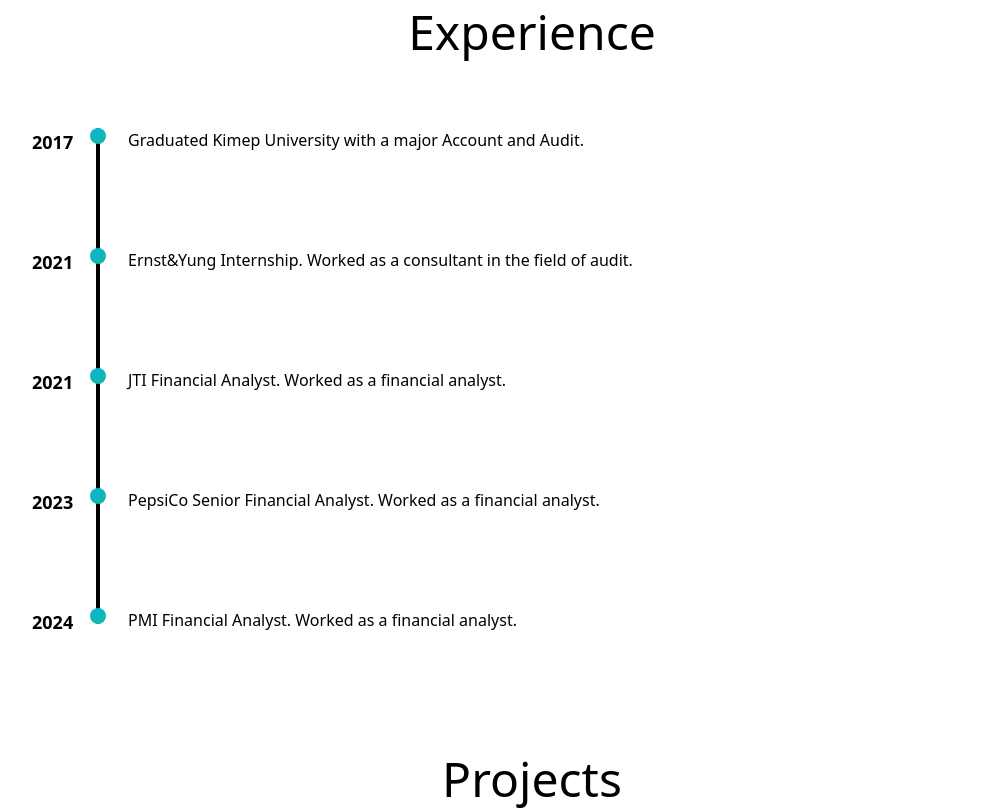
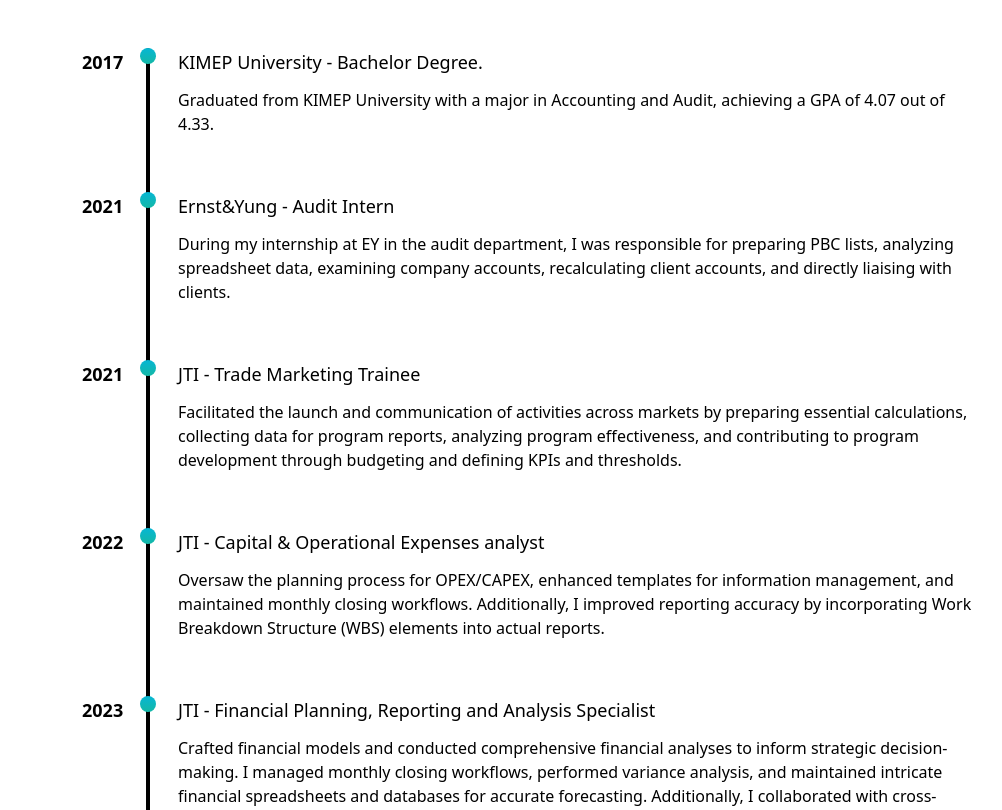
Before and after one commit to jwild22/project5-portfolio-app, a React (Vite) app: page / in a window 1280 px wide. Shown: the part 960-1770 px from the top of the page, without its empty margins (108-1110 px from the left). Built offline with nearby package versions, Linux system fonts and the light colour scheme.

Commit message:
experience change

```diff
--- a/src/pages/About.jsx
+++ b/src/pages/About.jsx
@@ -30,7 +30,7 @@
           challenges. <span className="text-xl">😁💻</span>
         </p>
       </div>
-      <div className="text-5xl flex justify-center gap-16 pb-3 text-gray-600">
+      <div className="text-5xl flex justify-center gap-16 text-gray-600">
         <AiFillLinkedin
           onClick={() =>
             window.location.assign(
--- a/src/pages/Experience.jsx
+++ b/src/pages/Experience.jsx
@@ -1,32 +1,74 @@
 export default function Experience() {
+  const experience = [
+    {
+      year: 2021,
+      company: 'Ernst&Yung',
+      position: 'Audit Intern',
+      description:
+        'During my internship at EY in the audit department, I was responsible for preparing PBC lists, analyzing spreadsheet data, examining company accounts, recalculating client accounts, and directly liaising with clients.',
+    },
+    {
+      year: 2021,
+      company: 'JTI',
+      position: 'Trade Marketing Trainee',
+      description:
+        'Facilitated the launch and communication of activities across markets by preparing essential calculations, collecting data for program reports, analyzing program effectiveness, and contributing to program development through budgeting and defining KPIs and thresholds.',
+    },
+    {
+      year: 2022,
+      company: 'JTI',
+      position: 'Capital & Operational Expenses analyst',
+      description:
+        'Oversaw the planning process for OPEX/CAPEX, enhanced templates for information management, and maintained monthly closing workflows. Additionally, I improved reporting accuracy by incorporating Work Breakdown Structure (WBS) elements into actual reports.',
+    },
+    {
+      year: 2023,
+      company: 'JTI',
+      position: 'Financial Planning, Reporting and Analysis Specialist',
+      description:
+        'Crafted financial models and conducted comprehensive financial analyses to inform strategic decision-making. I managed monthly closing workflows, performed variance analysis, and maintained intricate financial spreadsheets and databases for accurate forecasting. Additionally, I collaborated with cross-functional teams to gather financial data and assess the financial impact of proposed initiatives.',
+    },
+    {
+      year: 2023,
+      company: 'Anavate Partners',
+      position: 'Anaplan Model Builder',
+      description:
+        'Collaborated closely with clients, offering strategic recommendations for model design and implementation tailored to their business needs. I led the development of Anaplan models specifically for FP&A, facilitating streamlined budgeting, forecasting, and financial analysis processes. Through seamless integration of financial data from diverse sources, I ensured accurate and real-time analysis for informed decision-making. Additionally, I conducted specialized training sessions to empower clients in leveraging the FP&A-focused Anaplan models for strategic financial insights.',
+    },
+  ];
   return (
-    <div className="flex flex-col items-center md:h-screen justify-center gap-6">
+    <div className="flex flex-col items-center md:min-h-screen justify-center gap-4">
       <h3 className="text-5xl font-medium inline">Experience</h3>
-      <div className="w-11/12 md:w-10/12 mt-12 relative before:absolute before:top-0 before:left-16 before:rounded-full before:bottom-10 sm:before:bottom-2 before:w-1 before:bg-black">
+      <div className="w-11/12 md:w-9/12 mt-10 relative before:absolute before:top-0 before:left-16 before:rounded-full before:bottom-10 sm:before:bottom-2 before:w-1 before:bg-black">
         <div className="pl-24 relative before:w-4 before:h-4 before:bg-gradient-to-t before:from-teal-500 before:to-cyan-500 before:absolute before:rounded-full before:left-[58px]">
           <h3 className="absolute left-0 text-lg font-semibold">2017</h3>
-          <p>Graduated Kimep University with a major Account and Audit.</p>
-        </div>
-        <div className="pl-24 mt-24 relative before:w-4 before:h-4 before:bg-gradient-to-t before:from-teal-500 before:to-cyan-500 before:absolute before:rounded-full before:left-[58px]">
-          <h3 className="absolute left-0 text-lg font-semibold">2021</h3>
-          <p>
-            Ernst&Yung Internship. Worked as a consultant in the field of audit.
+          <p className="flex flex-col gap-3">
+            <h3 className="flex font-medium text-lg">
+              KIMEP University&nbsp;
+              <span className="font-normal"> - Bachelor Degree.</span>
+            </h3>
+            <p>
+              Graduated from KIMEP University with a major in Accounting and
+              Audit, achieving a GPA of 4.07 out of 4.33.
+            </p>
           </p>
         </div>
-        <div className="pl-24 mt-24 relative before:w-4 before:h-4 before:bg-gradient-to-t before:from-teal-500 before:to-cyan-500 before:absolute before:rounded-full before:left-[58px]">
-          <h3 className="absolute left-0 text-lg font-semibold">2021</h3>
-          <p>JTI Financial Analyst. Worked as a financial analyst.</p>
-        </div>
-        <div className="pl-24 mt-24 relative before:w-4 before:h-4 before:bg-gradient-to-t before:from-teal-500 before:to-cyan-500 before:absolute before:rounded-full before:left-[58px]">
-          <h3 className="absolute left-0 text-lg font-semibold">2023</h3>
-          <p>
-            PepsiCo Senior Financial Analyst. Worked as a financial analyst.
-          </p>
-        </div>
-        <div className="pl-24 mt-24 relative before:w-4 before:h-4 before:bg-gradient-to-t before:from-teal-500 before:to-cyan-500 before:absolute before:rounded-full before:left-[58px]">
-          <h3 className="absolute left-0 text-lg font-semibold">2024</h3>
-          <p>PMI Financial Analyst. Worked as a financial analyst.</p>
-        </div>
+        {experience.map((item, index) => (
+          <div
+            key={index}
+            className="pl-24 mt-14 relative before:w-4 before:h-4 before:bg-gradient-to-t before:from-teal-500 before:to-cyan-500 before:absolute before:rounded-full before:left-[58px]"
+          >
+            <h3 className="absolute left-0 text-lg font-semibold">
+              {item.year}
+            </h3>
+            <p className="flex flex-col gap-3">
+              <h3 className="flex font-medium text-lg">
+                {item.company} - {item.position}
+              </h3>
+              <p>{item.description}</p>
+            </p>
+          </div>
+        ))}
       </div>
     </div>
   );
--- a/src/pages/Home.jsx
+++ b/src/pages/Home.jsx
@@ -5,7 +5,7 @@
 
 export default function Home() {
   return (
-    <div>
+    <div className="flex flex-col gap-8 md:gap-6">
       <About />
       <Experience />
       <Projects />
```
